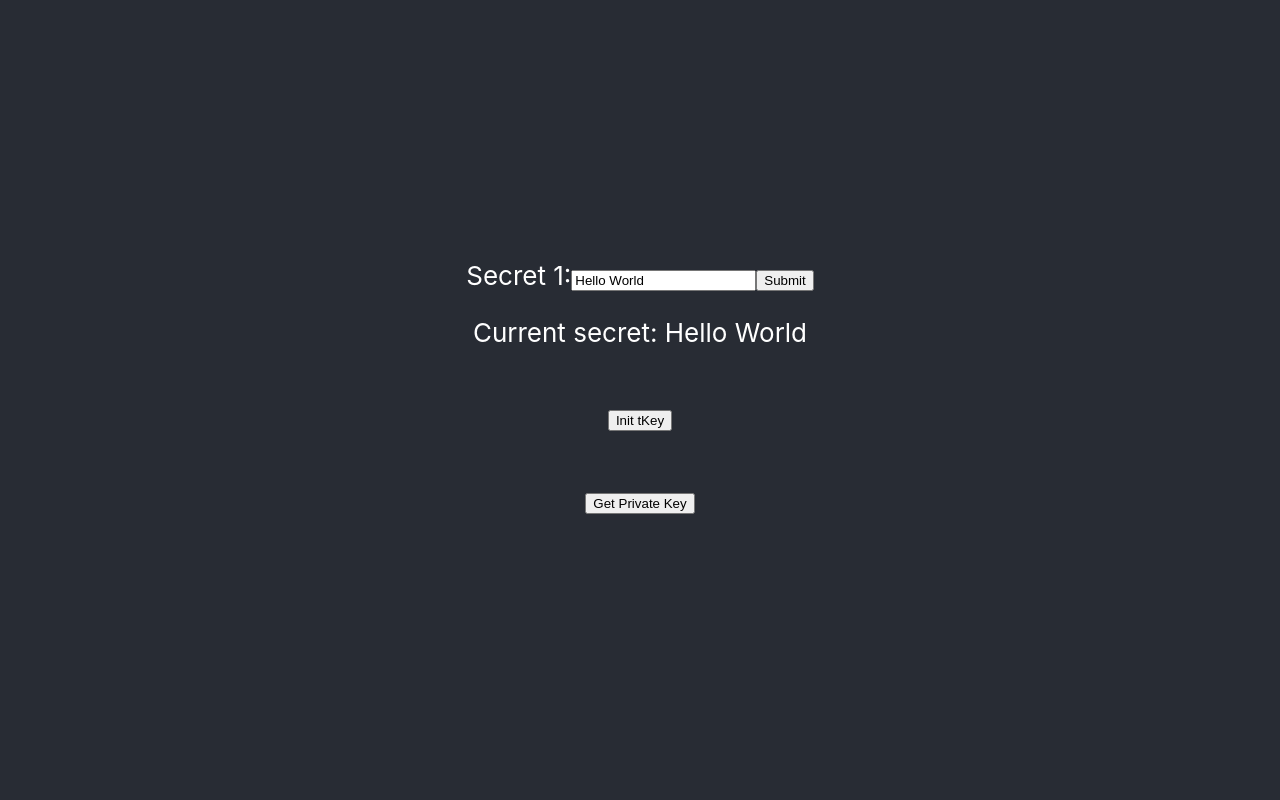
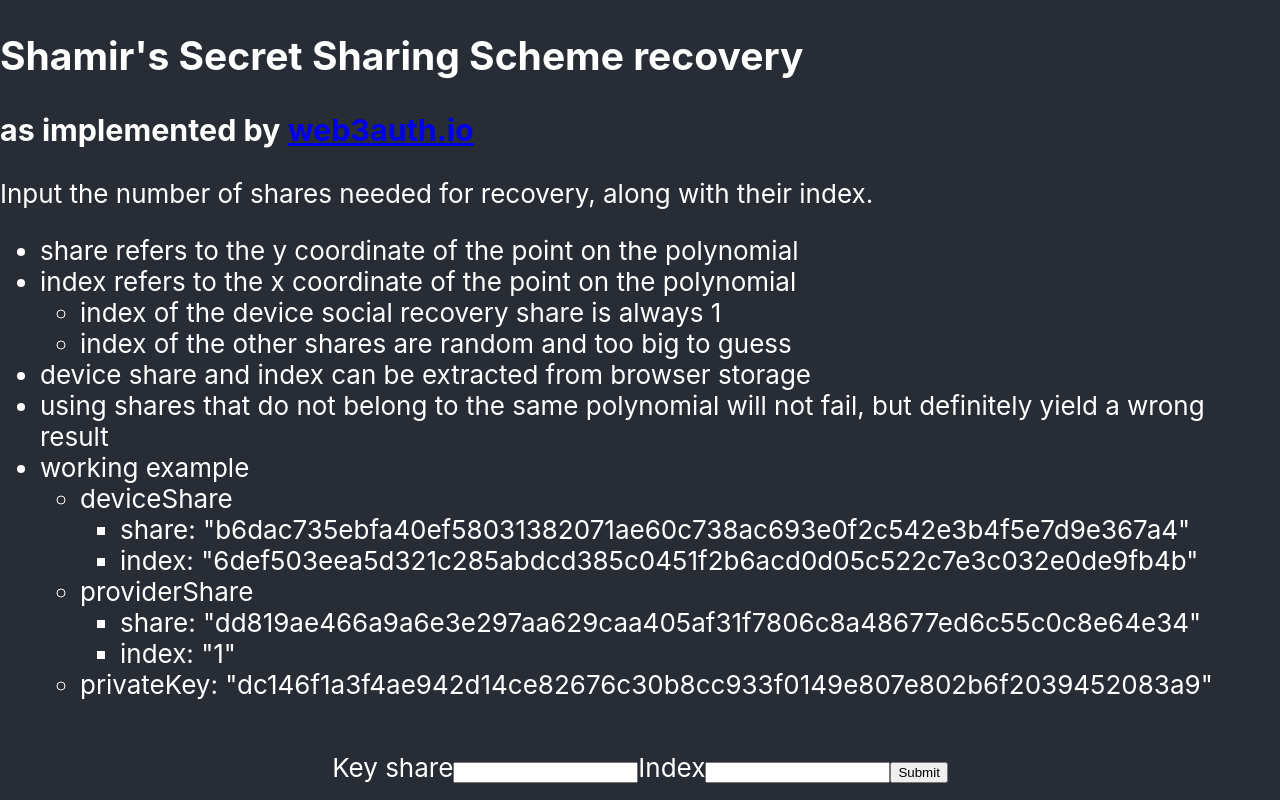
Before and after one commit to corpus-io/web3auth-recovery, a React (Create React App) app: page / in a window 1280 px wide. Shown: the top 800 px of the page. Built offline with nearby package versions, Linux system fonts and the light colour scheme.

Commit message:
build forms

```diff
--- a/src/App.css
+++ b/src/App.css
@@ -1,5 +1,5 @@
 .App {
-  text-align: center;
+  text-align: left;
 }
 
 .App-logo {
--- a/src/App.tsx
+++ b/src/App.tsx
@@ -1,172 +1,187 @@
 import React from "react";
-import { useState, useEffect } from "react";
+import { useState } from "react";
 import "./App.css";
-import ThresholdKey from "@tkey/default";
-import { tKey } from "./tkey";
-import { EthereumPrivateKeyProvider } from "@web3auth/ethereum-provider";
 import BN from "bn.js";
 import { lagrangeInterpolation } from "./recover";
 
-import WebStorageModule from "@tkey/web-storage";
-import SecurityQuestionsModule from "@tkey/security-questions";
-import { lagrangeInterpolatePolynomial } from "@toruslabs/torus.js";
+function App() {
+  const [keyShare, setKeyShare] = useState("");
+  const [index, setIndex] = useState("");
+  const [keyShares, setKeyShares] = useState<BN[]>([]);
+  const [indexes, setIndexes] = useState<BN[]>([]);
+  const [privateKey, setPrivateKey] = useState<BN>();
 
-function App() {
-  const [secretMessage, setSecretMessage] = useState<string>("Hello World");
-  const [message, setMessage] = useState<string>("Hello World");
-  const [privateKey, setPrivateKey] = useState<any>();
-  const [provider, setProvider] = useState<any>();
-  const [user, setUser] = useState<any>(null);
-
-  const [tkey, setTkey] = useState<ThresholdKey>();
-
-  // // Init Service Provider inside the useEffect Method
-  // useEffect(() => {
-  //   const init = async () => {
-  //     // Initialization of Service Provider
-  //     try {
-  //       // Init is required for Redirect Flow but skip fetching sw.js and redirect.html )
-  //       (tKey.serviceProvider as any).init({ skipInit: true });
-  //       if (
-  //         window.location.pathname === "/auth" &&
-  //         window.location.hash.includes("#state")
-  //       ) {
-  //         let result = await (
-  //           tKey.serviceProvider as any
-  //         ).directWeb.getRedirectResult();
-  //         tKey.serviceProvider.postboxKey = new BN(
-  //           (result.result as any).privateKey!,
-  //           "hex"
-  //         );
-  //         setUser((result.result as any).userInfo);
-  //         //setOAuthShare((result.result as any).privateKey);
-  //         //initializeNewKey();
-  //       }
-  //     } catch (error) {
-  //       console.error(error);
-  //     }
-  //   };
-  //   init();
-  //   const ethProvider = async () => {
-  //     const ethereumPrivateKeyProvider = new EthereumPrivateKeyProvider({
-  //       config: {
-  //         /*
-  // 			pass the chain config that you want to connect with
-  // 			all chainConfig fields are required.
-  // 			*/
-  //         chainConfig: {
-  //           chainId: "0x13881",
-  //           rpcTarget: "https://rpc.ankr.com/polygon_mumbai",
-  //           displayName: "Polygon Testnet",
-  //           blockExplorer: "https://mumbai.polygonscan.com",
-  //           ticker: "MATIC",
-  //           tickerName: "Matic",
-  //         },
-  //       },
-  //     });
-  //     /*
-  // 		pass user's private key here.
-  // 		after calling setupProvider, we can use
-  // 		*/
-  //     if (privateKey) {
-  //       await ethereumPrivateKeyProvider.setupProvider(privateKey);
-  //       console.log(ethereumPrivateKeyProvider.provider);
-  //       setProvider(ethereumPrivateKeyProvider.provider);
-  //     }
-  //   };
-  //   ethProvider();
-  // }, [privateKey]);
-
-  function initTKey() {
-    // Configuration of Service Provider
-    const customAuthArgs = {
-      baseUrl: `${window.location.origin}/serviceworker`,
-      network: "cyan", // based on the verifier network.
-    };
-
-    // Configuration of Modules
-    const webStorageModule = new WebStorageModule();
-    const securityQuestionsModule = new SecurityQuestionsModule();
-    console.log("Arrived here");
-
-    const tkey = new ThresholdKey({
-      modules: {
-        webStorage: webStorageModule,
-        securityQuestions: securityQuestionsModule,
-      },
-      customAuthArgs: customAuthArgs as any,
-    });
-
-    setTkey(tkey);
+  function handleSubmit(event: any) {
+    event.preventDefault();
+    const _index = event.target.index.value;
+    const _keyShare = event.target.secret.value;
+    console.log("secret: ", _keyShare);
+    setKeyShares([...keyShares, new BN(_keyShare, "hex")]);
+    setIndexes([...indexes, new BN(_index, "hex")]);
+    setKeyShare("");
+    setIndex("");
+    console.log("keyShares: ", keyShares);
   }
 
-  function handleChange(event: React.ChangeEvent<HTMLInputElement>) {
-    event.preventDefault();
-    setSecretMessage(event.currentTarget.value);
+  function reset() {
+    setKeyShares([]);
+    setIndexes([]);
+    setKeyShare("");
+    setIndex("");
+    setPrivateKey(undefined);
   }
 
-  function handleSubmit(event: React.FormEvent<HTMLFormElement>) {
-    event.preventDefault();
-    console.log(secretMessage);
-    setMessage(secretMessage);
-  }
-
-  function getPrivateKey() {
-    let shares: BN[] = [];
-    let indexes: BN[] = [];
+  function getPrivateKey(shares: BN[], indexes: BN[], setPrivateKey: any) {
+    // let shares: BN[] = [];
+    // let indexes: BN[] = [];
 
     // secrets for
     // polynomialID:"020a4557aca651b4078e9a73ecd8af3ed87ca057da31dd91e26f9c9e8262ed43da|02663c58290b1862534ff2a3dd2297a6da4d82cba176908ce5f5973922182d1751"
     // extracted from browser
-    const deviceShareSecret =
-      "b6dac735ebfa40ef58031382071ae60c738ac693e0f2c542e3b4f5e7d9e367a4";
-    const deviceShareIndex =
-      "6def503eea5d321c285abdcd385c0451f2b6acd0d05c522c7e3c032e0de9fb4b";
+    // const deviceShareSecret =
+    //   "b6dac735ebfa40ef58031382071ae60c738ac693e0f2c542e3b4f5e7d9e367a4";
+    // const deviceShareIndex =
+    //   "6def503eea5d321c285abdcd385c0451f2b6acd0d05c522c7e3c032e0de9fb4b";
 
-    const providerShareSecret =
-      "dd819ae466a9a6e3e297aa629caa405af31f7806c8a48677ed6c55c0c8e64e34";
-    const providerShareIndex = "1";
+    // const providerShareSecret =
+    //   "dd819ae466a9a6e3e297aa629caa405af31f7806c8a48677ed6c55c0c8e64e34";
+    // const providerShareIndex = "1";
 
-    const privateKey = new BN(
-      "dc146f1a3f4ae942d14ce82676c30b8cc933f0149e807e802b6f2039452083a9",
-      "hex"
-    );
+    // const privateKey = new BN(
+    //   "dc146f1a3f4ae942d14ce82676c30b8cc933f0149e807e802b6f2039452083a9",
+    //   "hex"
+    // );
 
-    shares.push(new BN(deviceShareSecret, "hex"));
-    indexes.push(new BN(deviceShareIndex, "hex"));
-    shares.push(new BN(providerShareSecret, "hex"));
-    indexes.push(new BN(providerShareIndex, "hex"));
+    // shares.push(new BN(deviceShareSecret, "hex"));
+    // indexes.push(new BN(deviceShareIndex, "hex"));
+    // shares.push(new BN(providerShareSecret, "hex"));
+    // indexes.push(new BN(providerShareIndex, "hex"));
 
     const calculatedPrivateKey = lagrangeInterpolation(shares, indexes);
-    if (calculatedPrivateKey.eq(privateKey)) {
-      console.log("Found the private key: ", privateKey.toString("hex"));
-    } else {
-      console.log("Private key not found");
-    }
+    setPrivateKey(calculatedPrivateKey);
+    console.log("calculatedPrivateKey: ", calculatedPrivateKey.toString("hex"));
+    // if (calculatedPrivateKey.eq(privateKey)) {
+    //   console.log("Found the private key: ", privateKey.toString("hex"));
+    // } else {
+    //   console.log("Private key not found");
+    // }
   }
 
   return (
     <div className="App">
       <header className="App-header">
+        <div>
+          <h2>Shamir's Secret Sharing Scheme recovery</h2>
+          <h3>
+            {" "}
+            as implemented by <a href="https://web3auth.io/tech">web3auth.io</a>
+          </h3>
+          <p>
+            Input the number of shares needed for recovery, along with their
+            index.{" "}
+          </p>
+          <ul>
+            <li>
+              share refers to the y coordinate of the point on the polynomial
+            </li>
+            <li>
+              index refers to the x coordinate of the point on the polynomial
+            </li>
+            <ul>
+              <li>index of the device social recovery share is always 1</li>
+              <li>index of the other shares are random and too big to guess</li>
+            </ul>
+            <li>
+              device share and index can be extracted from browser storage
+            </li>
+            <li>
+              using shares that do not belong to the same polynomial will not
+              fail, but definitely yield a wrong result
+            </li>
+            <li>working example</li>
+            <ul>
+              <li>
+                deviceShare
+                <ul>
+                  <li>
+                    share:
+                    "b6dac735ebfa40ef58031382071ae60c738ac693e0f2c542e3b4f5e7d9e367a4"
+                  </li>
+                  <li>
+                    index:
+                    "6def503eea5d321c285abdcd385c0451f2b6acd0d05c522c7e3c032e0de9fb4b"
+                  </li>
+                </ul>
+              </li>
+              <li>
+                providerShare
+                <ul>
+                  <li>
+                    share:
+                    "dd819ae466a9a6e3e297aa629caa405af31f7806c8a48677ed6c55c0c8e64e34"
+                  </li>
+                  <li>index: "1"</li>
+                </ul>
+              </li>
+              <li>
+                privateKey:
+                "dc146f1a3f4ae942d14ce82676c30b8cc933f0149e807e802b6f2039452083a9"
+              </li>
+            </ul>
+          </ul>
+        </div>
         <form onSubmit={handleSubmit}>
-          <label>
-            Secret 1:
-            <input
-              id="message"
-              value={secretMessage}
-              type="text"
-              onChange={(event) => handleChange(event)}
-            />
+          <p>
+            <label>
+              Key share
+              <input
+                id="secret"
+                type="text"
+                value={keyShare}
+                onChange={(event) => setKeyShare(event.target.value)}
+              />
+            </label>
+            <label>
+              Index
+              <input
+                id="index"
+                type="text"
+                value={index}
+                onChange={(event) => setIndex(event.target.value)}
+              />
+            </label>
             <button type="submit">Submit</button>
-          </label>
+          </p>
         </form>
-        <p>Current secret: {message}</p>
         <p>
-          <button onClick={initTKey}>Init tKey</button>
+          <button
+            onClick={() => {
+              getPrivateKey(keyShares, indexes, setPrivateKey);
+            }}
+          >
+            Get Private Key
+          </button>
+          <button onClick={reset}>Reset all</button>
+        </p>
+        {privateKey && (
+          <div>
+            <p>Private Key: {privateKey.toString("hex")}</p>
+            <p>Corresponding address: </p>
+          </div>
+        )}
+        <p>
+          Current secrets:{" "}
+          {keyShares.map((share) => (
+            <p>{share.toString("hex")}</p>
+          ))}
         </p>
         <p>
-          <button onClick={getPrivateKey}>Get Private Key</button>
+          Current indexes:{" "}
+          {indexes.map((index) => (
+            <p>{index.toString("hex")}</p>
+          ))}
         </p>
+        <p></p>
       </header>
     </div>
   );
```
